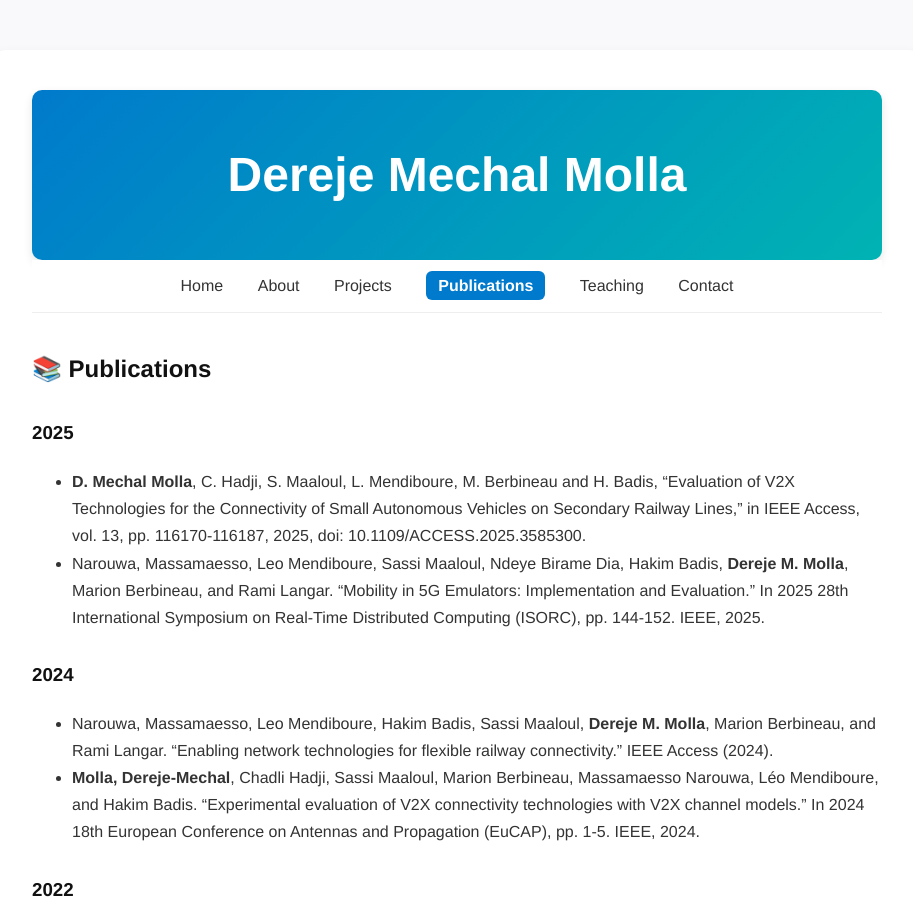
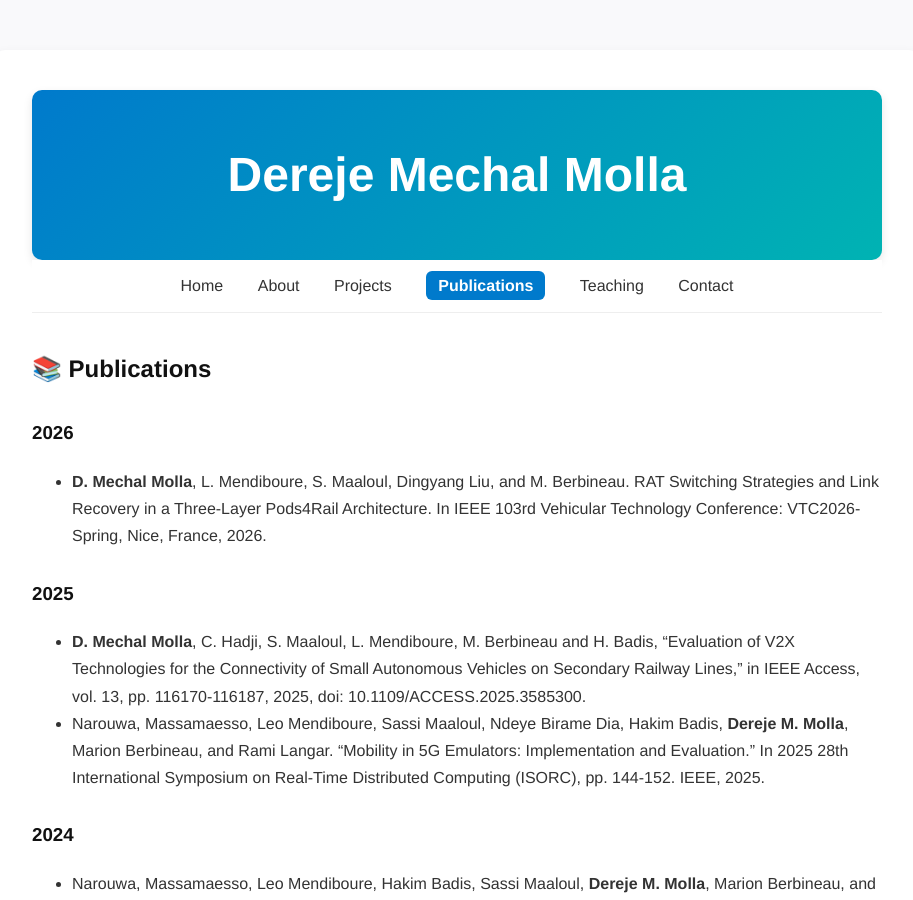
Before and after one commit to derejemm/derejemm.github.io, a Jekyll site: the page built from publications.md, in a window 1280 px wide and 900 px high. Shown: the whole window, without its empty margins (183-1096 px from the left). Built offline with Jekyll 4.4.1, drawn with Linux system fonts in a browser that asks for light colours; a script that is not in the unit is left out; the repository's description, which GitHub fills in, is left out.

Commit message:
Update publications.md

```diff
--- a/publications.md
+++ b/publications.md
@@ -4,6 +4,9 @@ title: Publications
 ---
 
 # 📚 Publications
+
+### 2026
+- **D. Mechal Molla**, L. Mendiboure, S. Maaloul, Dingyang Liu, and M. Berbineau. RAT Switching Strategies and Link Recovery in a Three-Layer Pods4Rail Architecture. In IEEE 103rd Vehicular Technology Conference: VTC2026-Spring, Nice, France, 2026.
 
 ### 2025
 - **D. Mechal Molla**, C. Hadji, S. Maaloul, L. Mendiboure, M. Berbineau and H. Badis, "Evaluation of V2X Technologies for the Connectivity of Small Autonomous Vehicles on Secondary Railway Lines," in IEEE Access, vol. 13, pp. 116170-116187, 2025, doi: 10.1109/ACCESS.2025.3585300.
```
